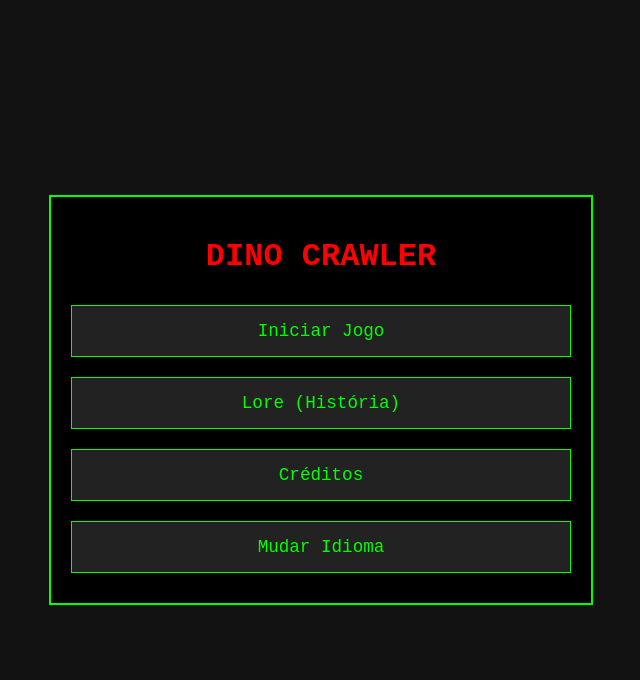
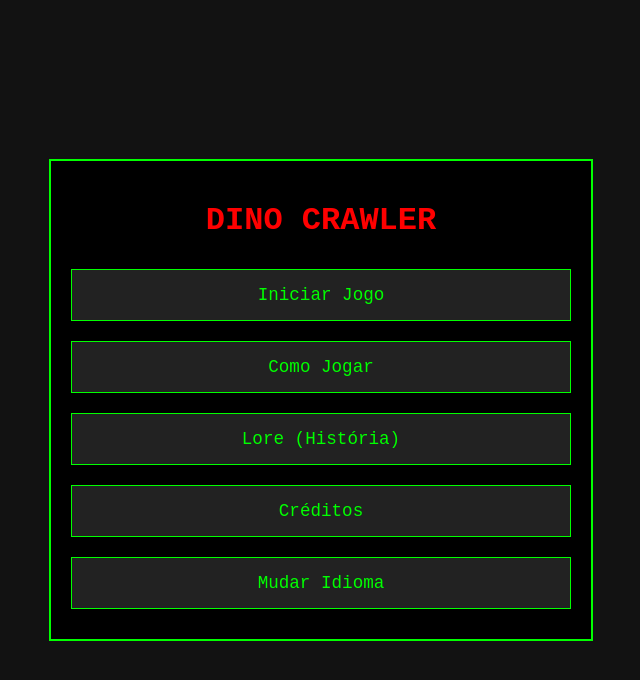
Before and after one commit to concego/DinoCrawler, a plain HTML site: page index.html in a window 1280 px wide. Both pictures are taken after a click on the button "Português (Brasil)". Shown: the whole page, without its empty margins (319-959 px from the left). Drawn offline with Linux system fonts and the light colour scheme.

Commit message:
Feature: Added 'How to Play' section with bilingual instructions

```diff
--- a/index.html
+++ b/index.html
@@ -156,9 +156,17 @@
         <div id="screen-menu" class="screen">
             <h1 id="menu-title">DINO CRAWLER</h1>
             <button class="menu-btn" onclick="startGame();" id="btn-start">Iniciar Jogo</button>
+            <button class="menu-btn" onclick="showScreen('screen-how-to')" id="btn-how-to">Como Jogar</button>
             <button class="menu-btn" onclick="showScreen('screen-lore')" id="btn-lore">Lore (História)</button>
             <button class="menu-btn" onclick="showScreen('screen-credits')" id="btn-credits">Créditos</button>
             <button class="menu-btn" onclick="showScreen('screen-lang')" id="btn-back-lang">Mudar Idioma</button>
+        </div>
+
+        <!-- Tela de Como Jogar -->
+        <div id="screen-how-to" class="screen">
+            <h1 id="how-to-title">Como Jogar</h1>
+            <div id="how-to-content" class="lore-text"></div>
+            <button class="menu-btn" onclick="showScreen('screen-menu')" id="btn-how-to-back">Voltar</button>
         </div>
 
         <!-- Tela de Lore -->
@@ -223,6 +231,8 @@
                 credits: "Créditos",
                 back: "Voltar",
                 changeLang: "Mudar Idioma",
+                howTo: "Como Jogar",
+                howToText: "<strong>Objetivo:</strong> Colete 5 peças (P) e volte para a Máquina do Tempo (M) em (0,0).<br><br><strong>Movimento:</strong> Use as setas ou botões de direção. Cada passo consome Oxigênio (O2).<br><br><strong>Combate:</strong><br>1. Machete: Curto alcance, limpa arbustos (#).<br>2. Taser: Atordoa dinos próximos.<br>3. Rifle: Longo alcance, munição limitada.<br><br><strong>Estratégia:</strong> Dinos (V, T) são atraídos por cadáveres (X). Use-os como isca! O SCAN (S) localiza itens próximos.",
                 feedback: "Feedback",
                 loreText: "Ano 2150. A humanidade esgotou os recursos da Terra. Você é o Dr. Aris, um cientista enviado 65 milhões de anos ao passado para coletar peças de uma tecnologia experimental deixada por uma expedição perdida. Sua Máquina do Tempo quebrou no impacto. Encontre as 5 peças, recupere oxigênio e tome cuidado: você não está sozinho no Cretáceo.",
                 creditsText: "<p><strong>Equipe:</strong> Eu Concego Jogar</p><p><strong>Dev:</strong> Anderson Carvalho</p><p><strong>Enredo:</strong> Adri Lima</p><p><strong>Email:</strong> euconcego@gmail.com</p>",
@@ -249,6 +259,8 @@
                 credits: "Credits",
                 back: "Back",
                 changeLang: "Change Language",
+                howTo: "How to Play",
+                howToText: "<strong>Objective:</strong> Collect 5 parts (P) and return to the Time Machine (M) at (0,0).<br><br><strong>Movement:</strong> Use arrows or direction buttons. Each step consumes Oxygen (O2).<br><br><strong>Combat:</strong><br>1. Machete: Short range, clears bushes (#).<br>2. Taser: Stuns nearby dinos.<br>3. Rifle: Long range, limited ammo.<br><br><strong>Strategy:</strong> Dinos (V, T) are attracted to corpses (X). Use them as bait! SCAN (S) locates nearby items.",
                 feedback: "Feedback",
                 loreText: "Year 2150. Humanity has depleted Earth's resources. You are Dr. Aris, a scientist sent 65 million years into the past to collect pieces of experimental technology left by a lost expedition. Your Time Machine broke on impact. Find the 5 parts, recover oxygen, and beware: you are not alone in the Cretaceous.",
                 creditsText: "<p><strong>Team:</strong> Eu Concego Jogar</p><p><strong>Dev:</strong> Anderson Carvalho</p><p><strong>Plot:</strong> Adri Lima</p><p><strong>Email:</strong> euconcego@gmail.com</p>",
@@ -287,6 +299,10 @@
             lang = l;
             const t = i18n[lang];
             document.getElementById('btn-start').textContent = t.start;
+            document.getElementById('btn-how-to').textContent = t.howTo;
+            document.getElementById('how-to-title').textContent = t.howTo;
+            document.getElementById('how-to-content').innerHTML = `<p>${t.howToText}</p>`;
+            document.getElementById('btn-how-to-back').textContent = t.back;
             document.getElementById('btn-lore').textContent = t.lore;
             document.getElementById('btn-credits').textContent = t.credits;
             document.getElementById('btn-back-lang').textContent = t.changeLang;
```
